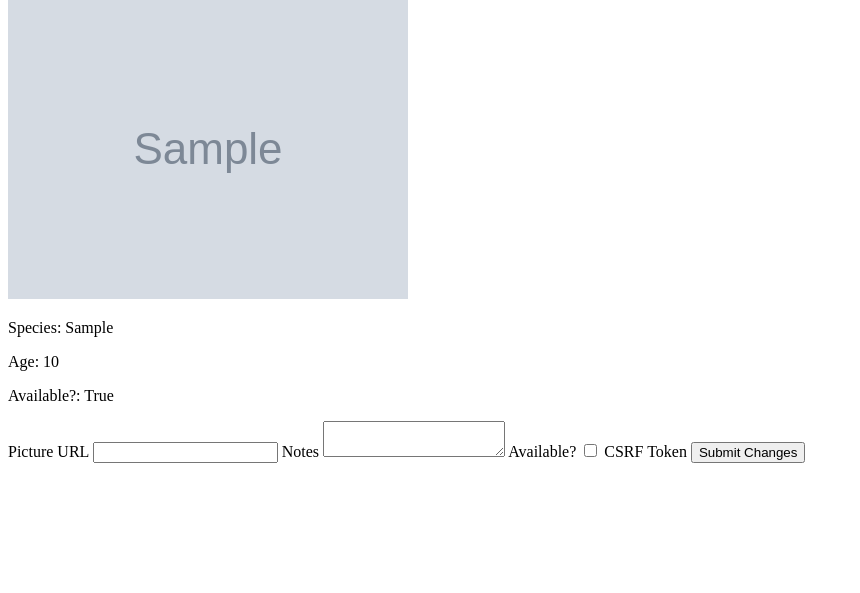
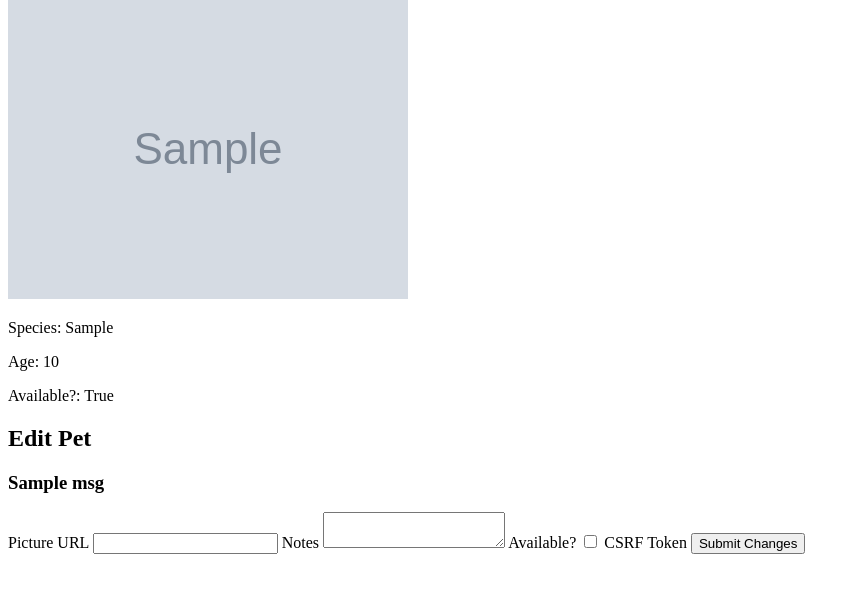
Before and after one commit to pjtalbot/adopt-project, a Flask app: template Templates/pet_profile.html in a window 1280 px wide. Shown: the part 94-687 px from the top of the page, without its empty margins (0-860 px from the left). Run offline with Flask 2, Linux system fonts and the light colour scheme; tables that the repository leaves empty hold one stand-in row (values such as "Sample post"); the template is opened without the code that fills it: values that come from a table or form of the project are taken from there, most other values are stand-ins (such as "Sample title", 1, 10 or a date in 2020); grey boxes marked "Sample" are stand-in pictures.

Commit message:
First Basic functionality

```diff
--- a/Templates/pet_profile.html
+++ b/Templates/pet_profile.html
@@ -10,6 +10,13 @@
 <p>Species: {{ pet.species }}</p>
 <p>Age: {{ pet.age }}</p>
 <p>Available?: {{ pet.available }}</p>
+
+<h2>Edit Pet</h2>
+
+
+{% for msg in msgs %}
+  <h3>{{ msg }}</h3>
+{% endfor %}
 
 <form method="POST">
 
--- a/app.py
+++ b/app.py
@@ -39,12 +39,16 @@ def show_pet_form():
         age = form.age.data
         notes = form.notes.data
         available = form.available.data
+        new_pet = Pet(name=name, species=species, photo_url=photo_url, age=age, notes=notes, available=available
+
+        )
+        db.session.add(new_pet)
+        db.session.commit()
+
         flash(f"Added {name} the {species}")
 
-        new_pet = Pet(
 
-        )
-        return redirect("/new_pet")
+        return redirect(f"/adopt/{new_pet.id}")
 
     else:
         return render_template(
@@ -54,8 +58,6 @@ def show_pet_form():
 def show_pets():
 
     pets = Pet.query.all()
-
-
 
     return render_template('adopt.html', pets=pets)
 
@@ -78,3 +80,10 @@ def show_pet_profile(pet_id):
     else:
         flash("Edit failed")
         return render_template('pet_profile.html', pet=pet, form=form, msgs=msgs)
+
+# @app.route('/adopt/<int:pet_id>/edit', methods=["GET", "POST"])
+# def edit_pet(pet_id):
+
+#     msgs = get_flashed_messages()
+
+#     pet = Pet.query.get_or_404(pet_id)
--- a/forms.py
+++ b/forms.py
@@ -1,13 +1,14 @@
 from flask_wtf import FlaskForm
-from wtforms import StringField, FloatField, IntegerField, TextAreaField, BooleanField
-from wtforms.validators import InputRequired, Optional, Email
+from wtforms import StringField, FloatField, IntegerField, TextAreaField, BooleanField, SelectField
+from wtforms.validators import InputRequired, Optional, Email, URL
 
 class AddPetForm(FlaskForm):
     """Form for adding snacks."""
+    select_species=[('cat', 'Cat'), ("dog", 'Dog'), ('porcupine', 'Porcupine')]
 
     name = StringField("Pet Name")
-    species = StringField("Species")
-    photo_url = StringField("Picture URL")
+    species = SelectField("Species", choices=select_species, validators=[InputRequired()])
+    photo_url = StringField("Picture URL", validators=[URL()])
     age = IntegerField("Age")
     notes = TextAreaField("Notes")
     available = BooleanField("Available?")
@@ -15,6 +16,6 @@ class AddPetForm(FlaskForm):
 class EditPetForm(FlaskForm):
 
 
-    photo_url = StringField("Picture URL")
+    photo_url = StringField("Picture URL", validators=[URL()])
     notes = TextAreaField("Notes")
     available = BooleanField("Available?")
```
